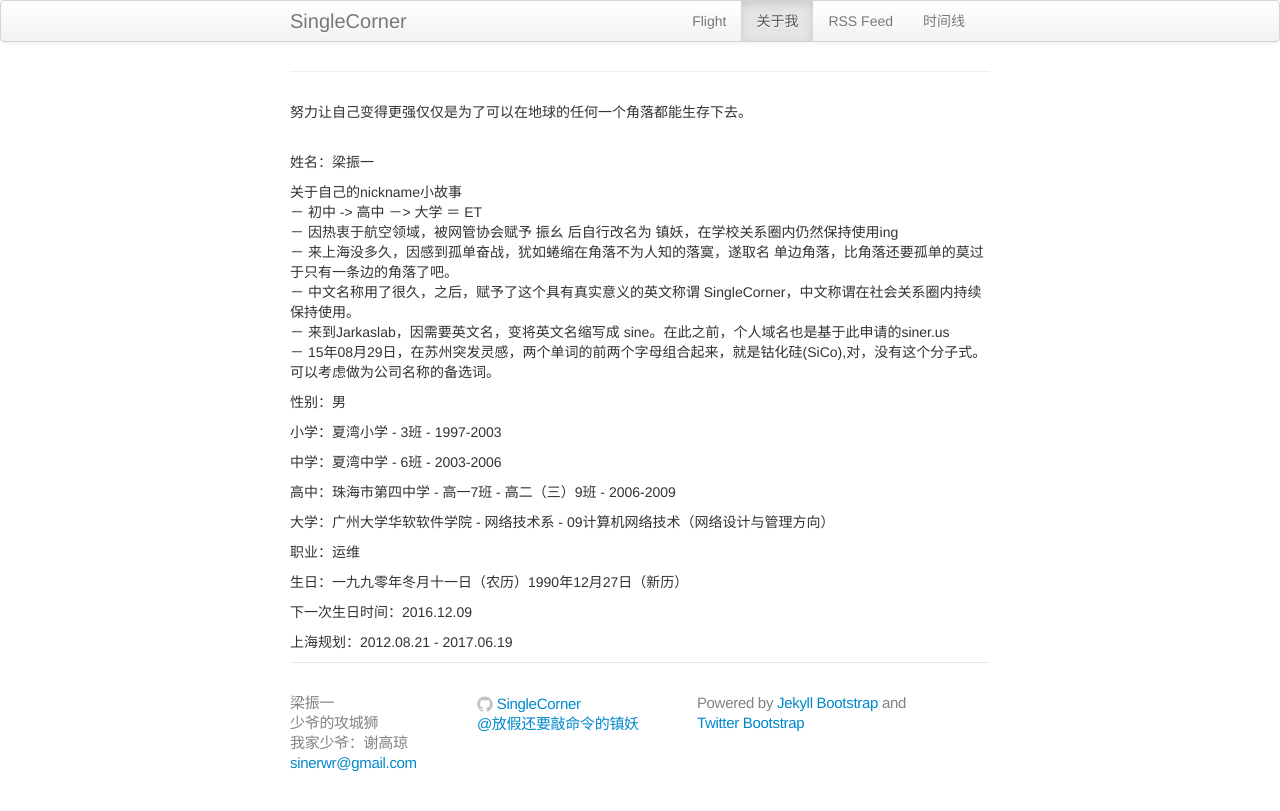
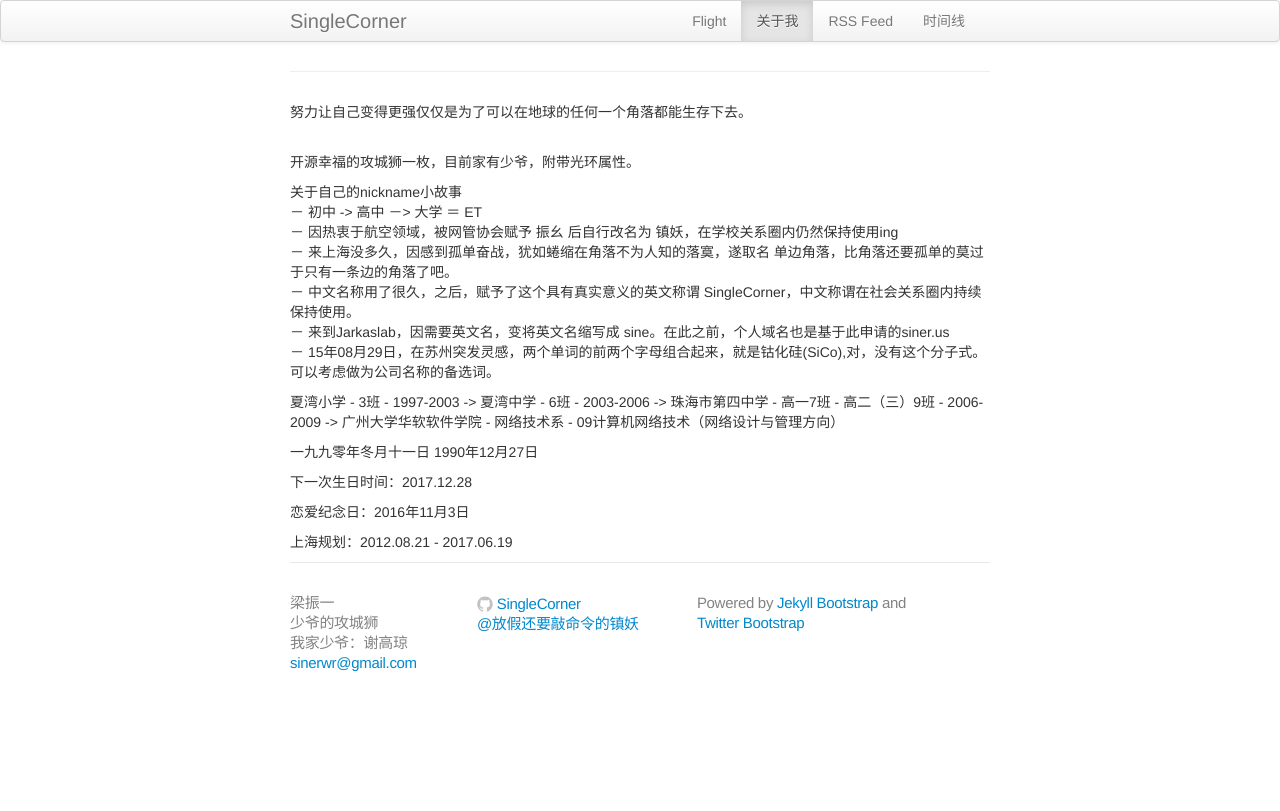
Before and after one commit to SingleCorner/SingleCorner.github.io, a Jekyll site: the page built from me.md, in a window 1280 px wide. Shown: the top 811 px of the page. Built offline with Jekyll 4.4.1, drawn with Linux system fonts in a browser that asks for light colours.

Commit message:
upadted_about_me

```diff
--- a/me.md
+++ b/me.md
@@ -8,7 +8,7 @@ group: navigation
 努力让自己变得更强仅仅是为了可以在地球的任何一个角落都能生存下去。
 <br><br>
 
-姓名：梁振一
+开源幸福的攻城狮一枚，目前家有少爷，附带光环属性。
 
 关于自己的nickname小故事<br>
 － 初中 -> 高中 －> 大学 ＝ ET<br>
@@ -18,20 +18,12 @@ group: navigation
 － 来到Jarkaslab，因需要英文名，变将英文名缩写成 sine。在此之前，个人域名也是基于此申请的siner.us<br>
 － 15年08月29日，在苏州突发灵感，两个单词的前两个字母组合起来，就是钴化硅(SiCo),对，没有这个分子式。可以考虑做为公司名称的备选词。
 
-性别：男
+夏湾小学 - 3班 - 1997-2003 -> 夏湾中学 - 6班 - 2003-2006 -> 珠海市第四中学 - 高一7班 - 高二（三）9班 - 2006-2009 -> 广州大学华软软件学院 - 网络技术系 - 09计算机网络技术（网络设计与管理方向）
 
-小学：夏湾小学 - 3班 - 1997-2003
+一九九零年冬月十一日 1990年12月27日
 
-中学：夏湾中学 - 6班 - 2003-2006
+下一次生日时间：2017.12.28
 
-高中：珠海市第四中学 - 高一7班 - 高二（三）9班 - 2006-2009
-
-大学：广州大学华软软件学院 - 网络技术系 - 09计算机网络技术（网络设计与管理方向）
-
-职业：运维
-
-生日：一九九零年冬月十一日（农历）1990年12月27日（新历）
-
-下一次生日时间：2016.12.09
+恋爱纪念日：2016年11月3日
 
 上海规划：2012.08.21 - 2017.06.19
```
